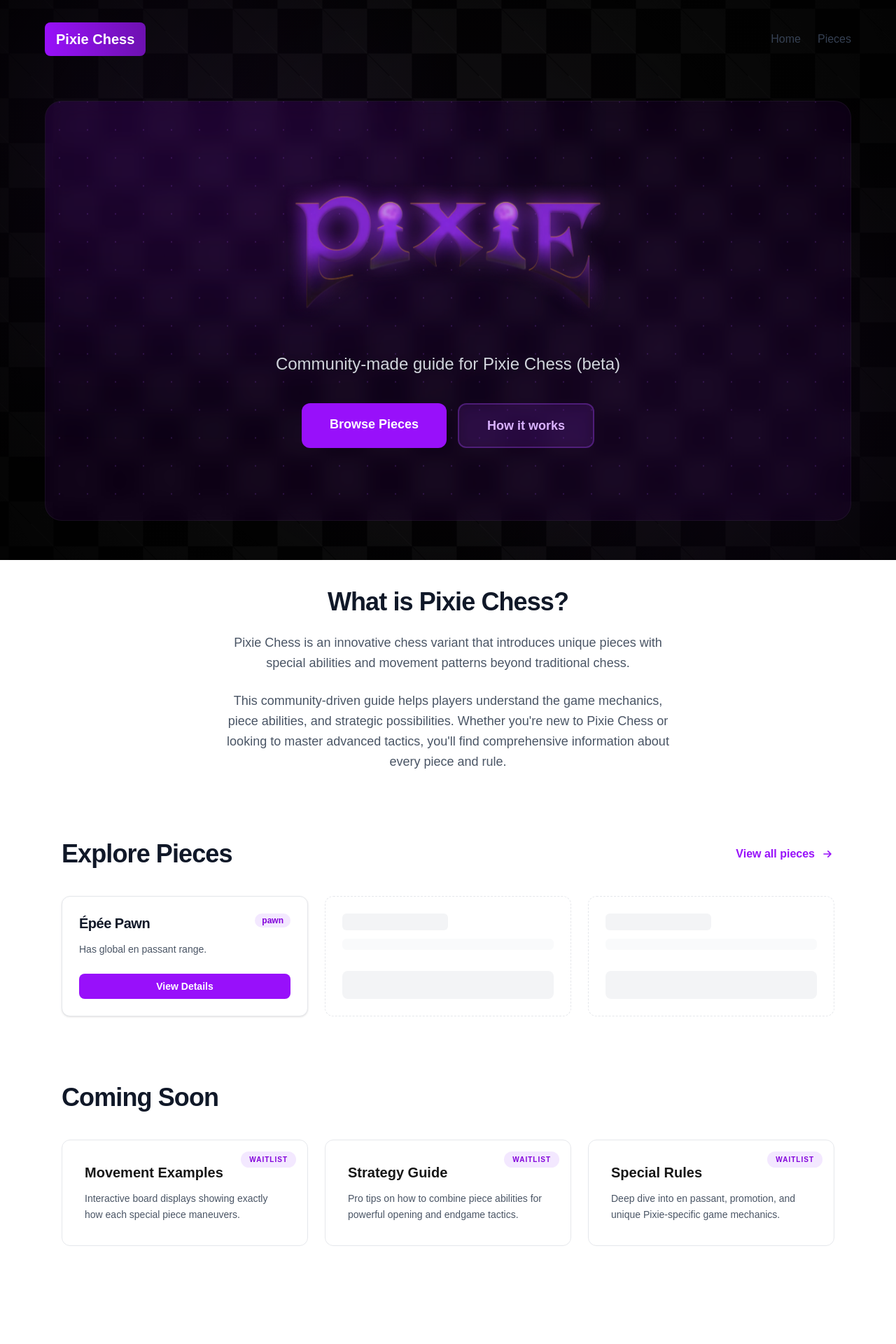
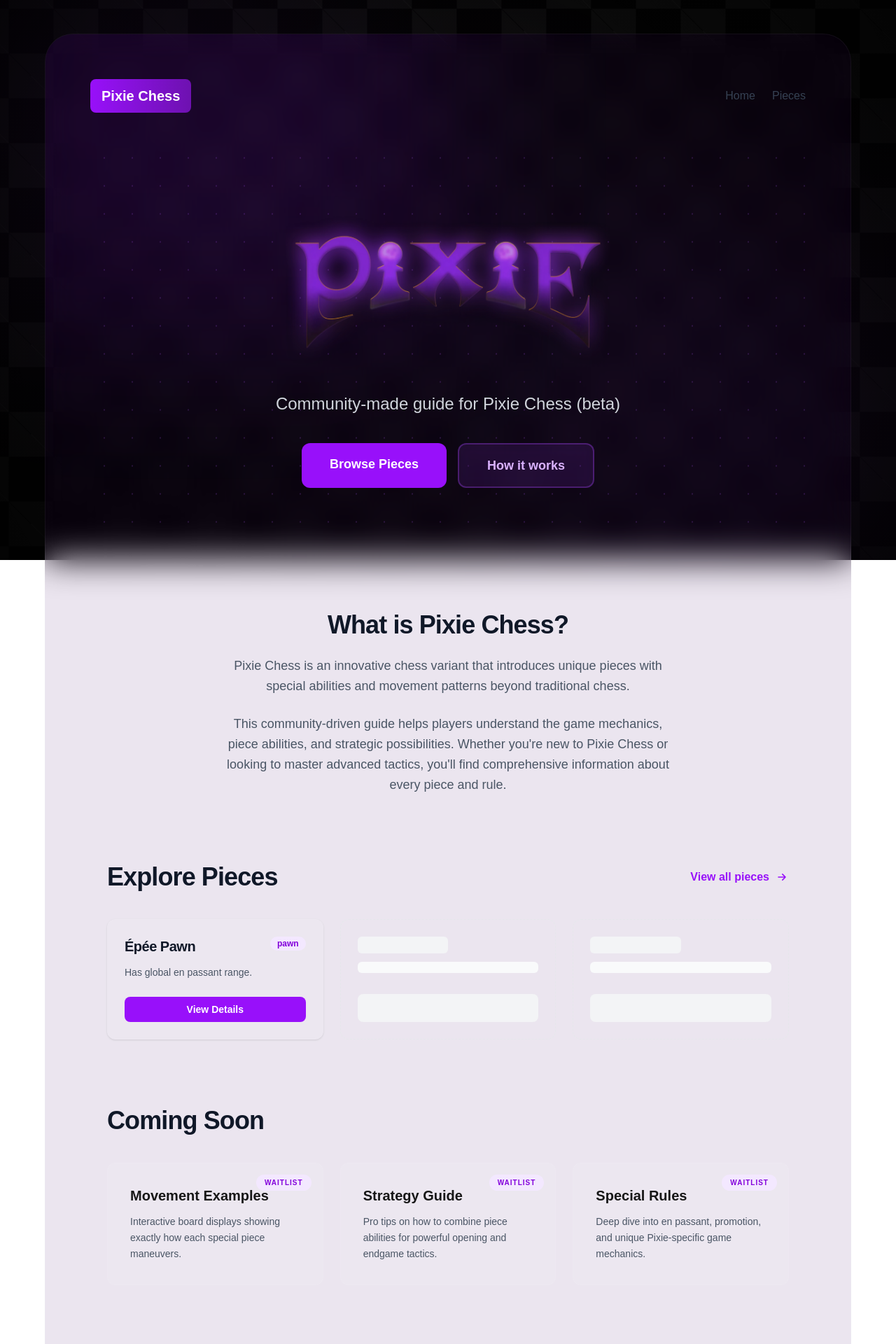
Before and after one commit to teremno/pixie-chess-guide, a Next.js app in the folder web/: page / in a window 1280 px wide. Shown: the top 1920 px of the page at 70% size. Built offline with nearby package versions, Linux system fonts and the light colour scheme.

Commit message:
Implement global glass pane layout

```diff
--- a/web/app/layout.tsx
+++ b/web/app/layout.tsx
@@ -31,10 +31,12 @@ export default function RootLayout({
         className={`${geistSans.variable} ${geistMono.variable} antialiased`}
       >
         <ChessBackground />
-        <div className="min-h-screen px-4 py-8 md:px-8 lg:px-12">
-          <div className="mx-auto max-w-6xl">
+        <div className="flex min-h-screen items-center justify-center px-4 py-8 md:px-8 md:py-12 lg:px-12">
+          <div className="mx-auto w-full max-w-6xl overflow-hidden rounded-[2.5rem] border border-white/5 bg-purple-950/10 p-6 backdrop-blur-xl md:p-12 lg:p-16">
             <Header />
-            {children}
+            <main>
+              {children}
+            </main>
             <Footer />
           </div>
         </div>
--- a/web/app/page.tsx
+++ b/web/app/page.tsx
@@ -10,7 +10,7 @@ export default function Home() {
   return (
     <div className="flex flex-col gap-16 pb-16 md:gap-24 md:pb-24">
       {/* Hero Section */}
-      <section className="relative flex min-h-[60vh] flex-col items-center justify-center overflow-hidden rounded-3xl border border-white/5 bg-purple-950/20 px-4 py-20 text-center backdrop-blur-md md:min-h-[75vh]">
+      <section className="relative flex flex-col items-center justify-center py-12 text-center md:py-20">
         {/* Animated Background Glow */}
         <div className="animate-glow pointer-events-none absolute left-1/2 top-1/2 -z-10 h-[500px] w-[500px] -translate-x-1/2 -translate-y-1/2 bg-purple-600/20 blur-[120px] md:h-[700px] md:w-[700px]"></div>
 
@@ -134,7 +134,7 @@ export default function Home() {
           ].map((feature, index) => (
             <div
               key={index}
-              className="relative overflow-hidden rounded-xl border border-gray-200 bg-white p-8 transition-colors hover:border-purple-200 dark:border-white/5 dark:bg-white/5 dark:backdrop-blur-sm dark:hover:border-purple-500/30"
+              className="relative overflow-hidden rounded-xl border border-white/5 bg-white/5 p-8 transition-colors hover:border-purple-500/30"
             >
               <div className="absolute right-4 top-4 rounded-full bg-purple-100 px-3 py-1 text-[10px] font-black uppercase tracking-widest text-purple-700 dark:bg-purple-900/30 dark:text-purple-300">
                 Waitlist
--- a/web/components/PieceCard.tsx
+++ b/web/components/PieceCard.tsx
@@ -9,7 +9,7 @@ interface Piece {
 
 export default function PieceCard({ piece }: { piece: Piece }) {
     return (
-        <div className="group flex h-full flex-col rounded-xl border border-gray-200 bg-white p-6 shadow-sm transition-all hover:border-purple-200 hover:shadow-md dark:border-white/5 dark:bg-white/5 dark:backdrop-blur-sm dark:hover:border-purple-500/30">
+        <div className="group flex h-full flex-col rounded-xl border border-white/5 bg-white/5 p-6 shadow-sm transition-all hover:border-purple-500/30 hover:shadow-md">
             <div className="mb-3 flex items-start justify-between gap-2">
                 <h3 className="text-xl font-bold tracking-tight text-gray-900 dark:text-white">
                     {piece.name}
--- a/web/components/PieceRules.tsx
+++ b/web/components/PieceRules.tsx
@@ -4,7 +4,7 @@ export default function PieceRules({ rules }: { rules: string[] }) {
             {rules.map((rule, index) => (
                 <li
                     key={index}
-                    className="rounded-lg border border-gray-200 bg-gray-50 p-4 text-sm leading-relaxed dark:border-white/5 dark:bg-white/5 dark:backdrop-blur-sm md:text-base"
+                    className="rounded-lg border border-white/5 bg-white/5 p-4 text-sm leading-relaxed md:text-base"
                 >
                     {rule}
                 </li>
```
